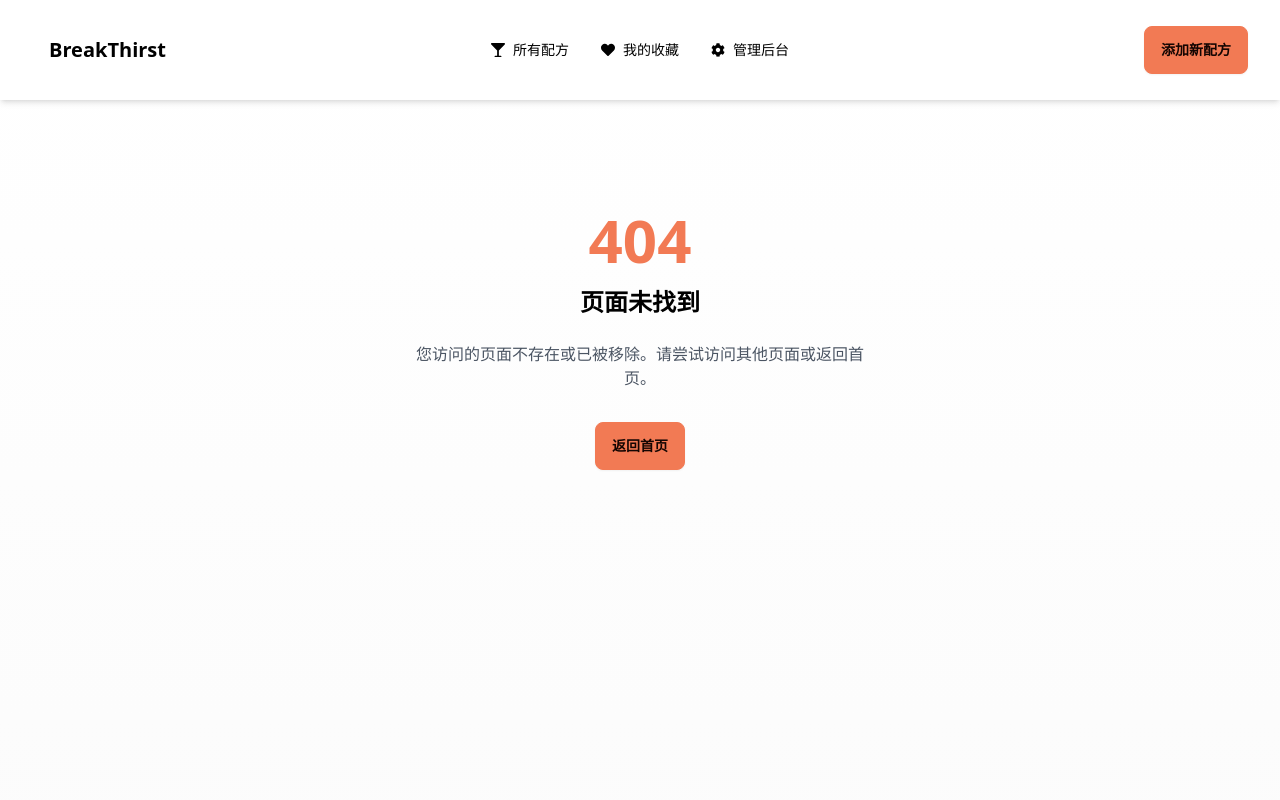
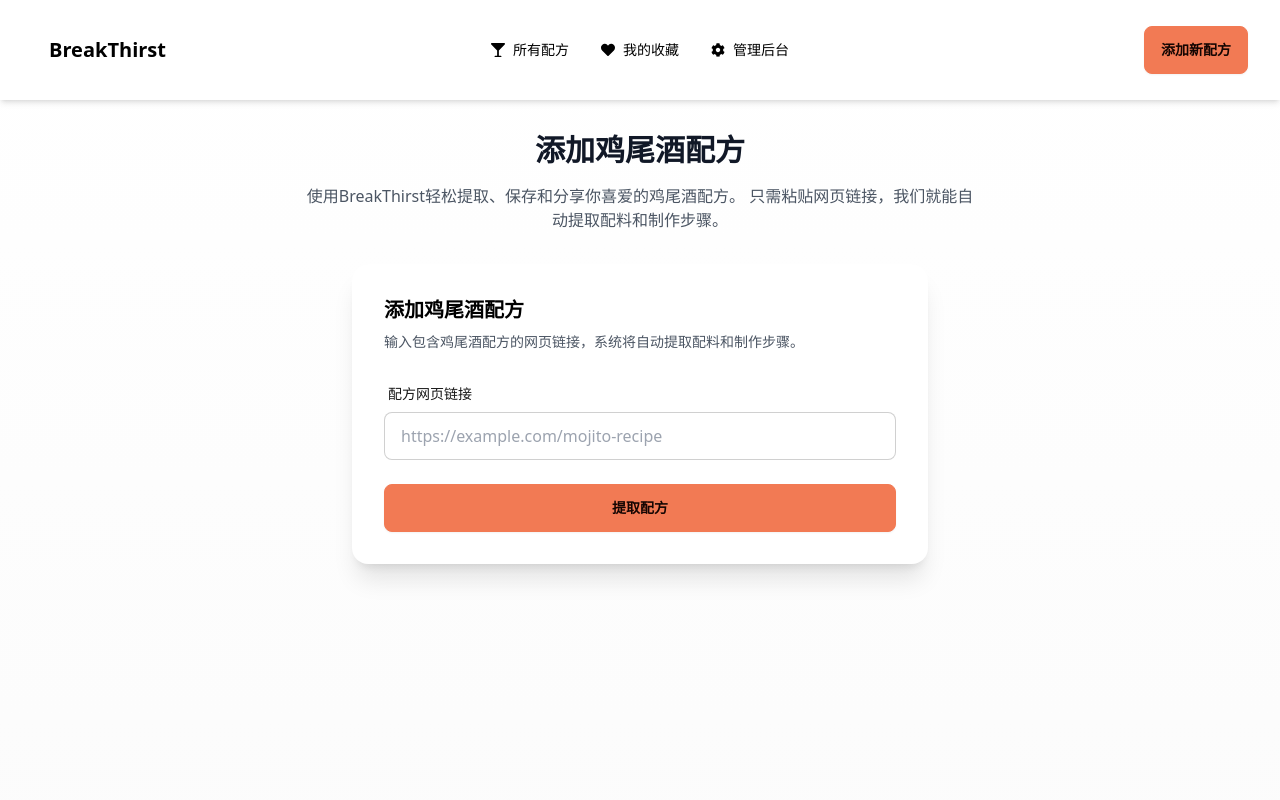
Before and after one commit to Lavande/breakthirst, a Next.js app: page /routes/add in a window 1280 px wide. Before the commit this address had no page. Shown: the top 800 px of the page. Built offline with nearby package versions, Linux system fonts and the light colour scheme.

Commit message:
移除主页中的CocktailForm组件，并更新Header中的链接至添加新配方的路由。

```diff
--- a/app/page.tsx
+++ b/app/page.tsx
@@ -1,4 +1,3 @@
-import CocktailForm from '@/components/cocktails/CocktailForm';
 import CocktailCard from '@/components/cocktails/CocktailCard';
 import { Cocktail } from '@/types';
 import { supabase } from '@/lib/supabase/client';
@@ -28,10 +27,6 @@ export default async function Home() {
           使用BreakThirst轻松提取、保存和分享你喜爱的鸡尾酒配方。
           只需粘贴网页链接，我们就能自动提取配料和制作步骤。
         </p>
-
-        <div className="max-w-xl mx-auto">
-          <CocktailForm />
-        </div>
       </section>
 
       <section>
--- /dev/null
+++ b/app/routes/add/page.tsx
@@ -0,0 +1,24 @@
+"use client";
+
+import { useState } from 'react';
+import { useRouter } from 'next/navigation';
+import { ExtractResponse } from '@/types';
+import CocktailForm from '@/components/cocktails/CocktailForm';
+
+export default function AddCocktailPage() {
+  return (
+    <div className="container-lg py-8">
+      <section className="mb-12">
+        <h1 className="heading-lg text-center">添加鸡尾酒配方</h1>
+        <p className="text-center text-gray-600 max-w-2xl mx-auto mb-8">
+          使用BreakThirst轻松提取、保存和分享你喜爱的鸡尾酒配方。
+          只需粘贴网页链接，我们就能自动提取配料和制作步骤。
+        </p>
+
+        <div className="max-w-xl mx-auto">
+          <CocktailForm />
+        </div>
+      </section>
+    </div>
+  );
+}
--- a/components/ui/Header.tsx
+++ b/components/ui/Header.tsx
@@ -29,7 +29,7 @@ export default function Header() {
             </ul>
           </div>
           <div className="navbar-end">
-            <Link href="/" className="btn btn-primary">
+            <Link href="/routes/add" className="btn btn-primary">
               添加新配方
             </Link>
           </div>
```
